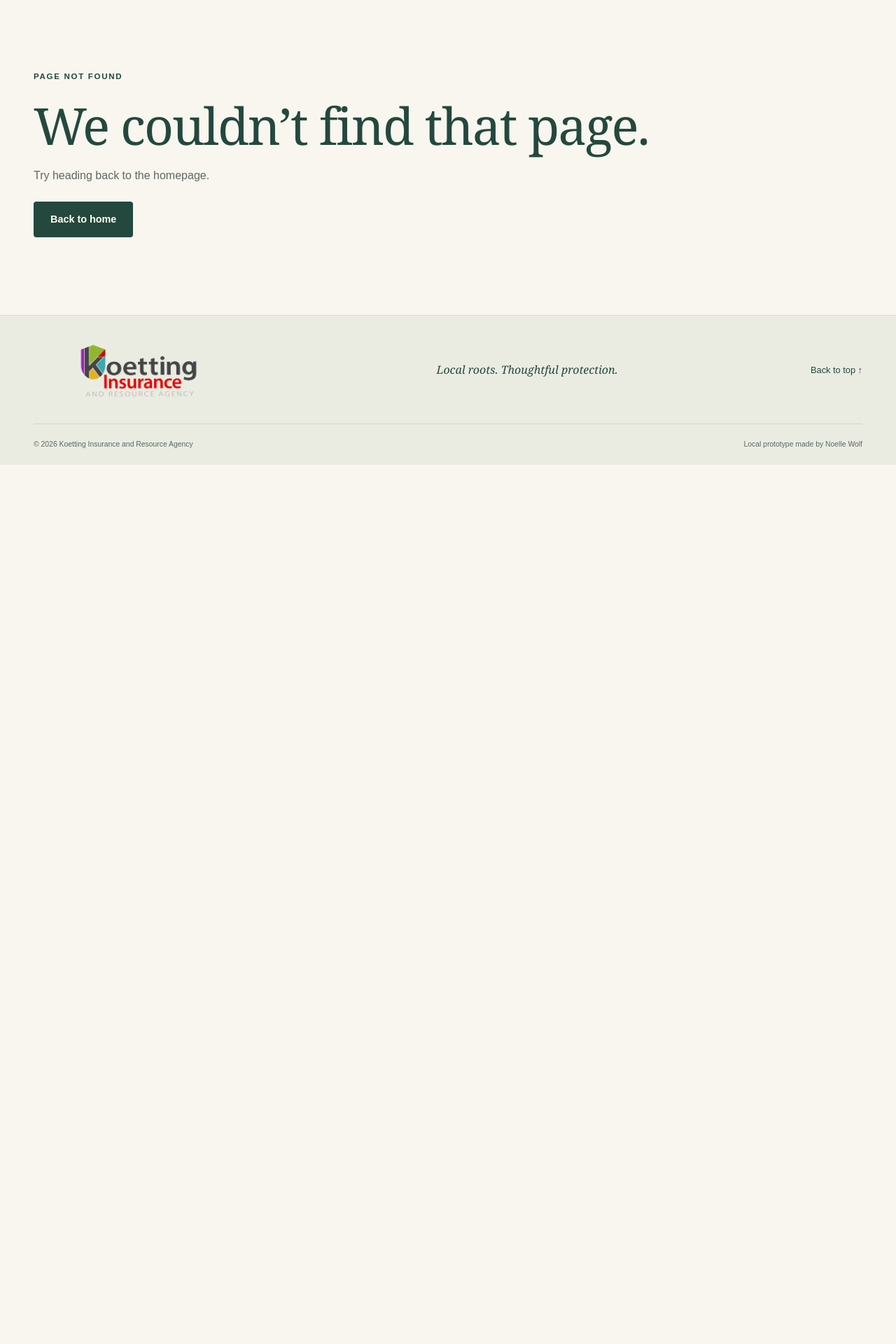
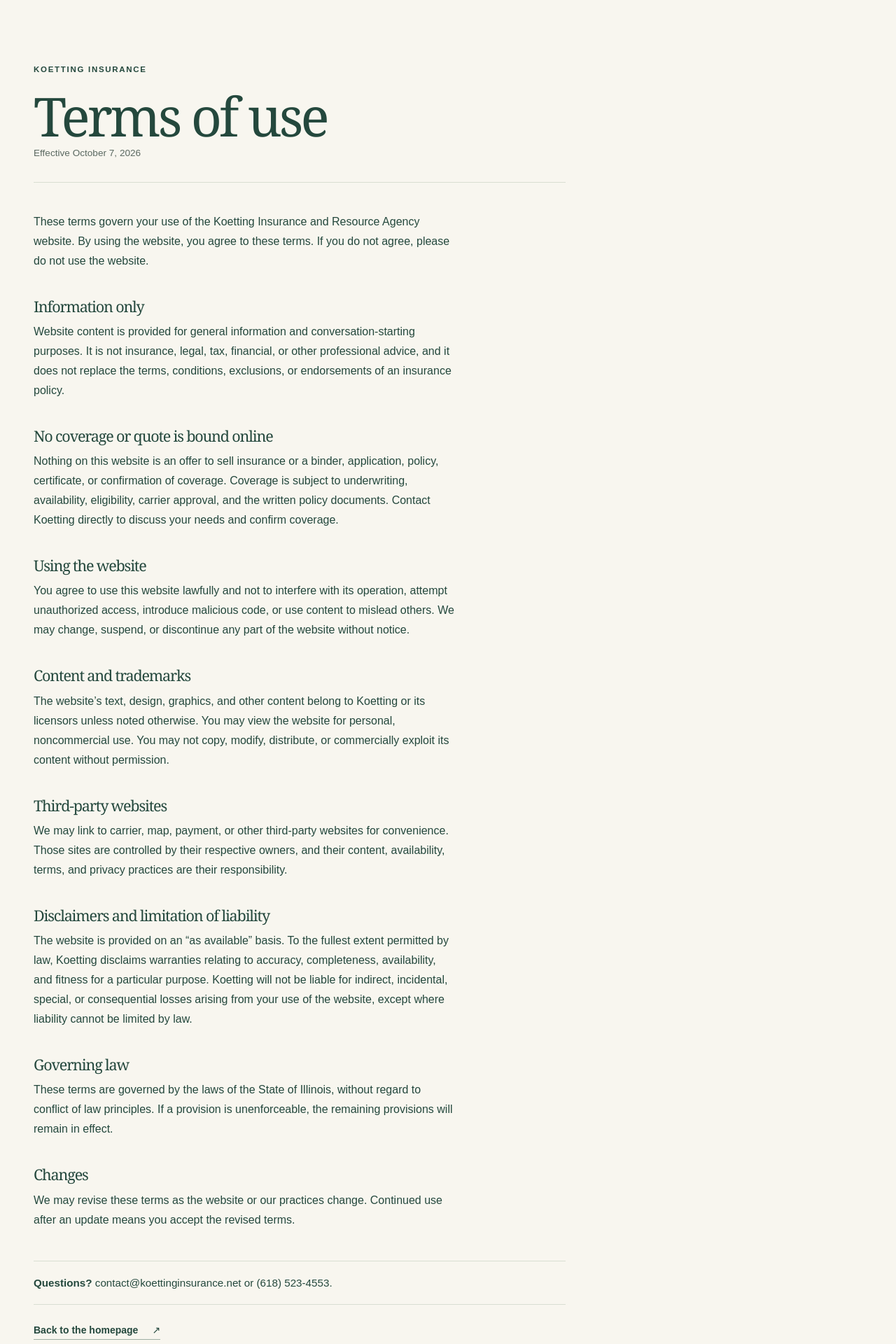
Before and after one commit to noellewolf/KoettingInsurance, a React (Vite) app: page /terms in a window 1280 px wide. Shown: the part 140-2060 px from the top of the page at 70% size. Before the commit the page ends 804 px from the top, so only its background shows below. Built offline with nearby package versions, Linux system fonts and the light colour scheme.

Commit message:
Adding a privacy policy and terms of service

```diff
--- a/src/SiteLayout.tsx
+++ b/src/SiteLayout.tsx
@@ -25,6 +25,10 @@
     document.title =
       normalizedPath === '/billing-claims'
         ? 'Claims & Billing | Koetting Insurance'
+        : normalizedPath === '/privacy'
+          ? 'Privacy Policy | Koetting Insurance'
+          : normalizedPath === '/terms'
+            ? 'Terms of Use | Koetting Insurance'
         : normalizedPath === '/'
           ? 'Koetting | Insurance rooted in community'
           : 'Page Not Found | Koetting Insurance';
@@ -53,7 +57,11 @@
           <span>
             © {new Date().getFullYear()} {agency.name}
           </span>
-          <span>Local prototype made by Noelle Wolf</span>
+          <span className="footer-legal-links">
+            <Link to="/privacy">Privacy</Link>
+            <Link to="/terms">Terms</Link>
+            <span>Local prototype made by Noelle Wolf</span>
+          </span>
         </div>
       </footer>
       <a className="mobile-call-bar" href={agency.phoneHref}>
--- /dev/null
+++ b/src/components/LegalPage.tsx
@@ -0,0 +1,73 @@
+import { Link } from 'react-router-dom';
+import { agency } from '../data';
+
+type LegalPageProps = { type: 'privacy' | 'terms' };
+
+export default function LegalPage({ type }: LegalPageProps) {
+  const isPrivacy = type === 'privacy';
+  return (
+    <main id="main" className="legal-page container">
+      <div className="legal-intro">
+        <p className="eyebrow">KOETTING INSURANCE</p>
+        <h1>{isPrivacy ? 'Privacy policy' : 'Terms of use'}</h1>
+        <p className="legal-effective">Effective October 7, 2026</p>
+      </div>
+      {isPrivacy ? <PrivacyContent /> : <TermsContent />}
+      <div className="legal-contact">
+        <strong>Questions?</strong>{' '}
+        <a href={`mailto:${agency.email}`}>{agency.email}</a> or{' '}
+        <a href={agency.phoneHref}>{agency.phone}</a>.
+      </div>
+      <Link className="inline-link legal-back-link" to="/">
+        Back to the homepage <span aria-hidden="true">↗</span>
+      </Link>
+    </main>
+  );
+}
+
+function PrivacyContent() {
+  return (
+    <div className="legal-content">
+      <p>Koetting Insurance and Resource Agency (“Koetting,” “we,” “us,” or “our”) respects your privacy. This policy explains how information is handled when you visit this website.</p>
+      <h2>Information you provide</h2>
+      <p>This website includes a quote and contact form that asks for information such as your name, email address, phone number, coverage interests, and message. In this prototype, the form is for demonstration only: submissions are not transmitted to Koetting, stored by us, or used to create an insurance request.</p>
+      <p>If the form becomes connected to a real service, we will update this policy before using it to explain where submissions go, how they are used, and how long they are retained.</p>
+      <h2>Information collected automatically</h2>
+      <p>Our hosting provider or website tools may receive technical information such as your IP address, browser type, device, referring page, and pages visited. We currently do not use this prototype to sell personal information or to place advertising cookies. If we add analytics, advertising, chat, or other tracking tools, this policy will be updated and any required choices or notices will be provided.</p>
+      <h2>How information may be used</h2>
+      <p>Information may be used to operate and secure the website, respond to questions, evaluate coverage needs, communicate with you, and provide or administer insurance services. We may share information with service providers and insurance carriers when needed to provide a requested service, as required by law, or to protect our rights and users.</p>
+      <h2>Insurance information</h2>
+      <p>A website privacy policy is not a substitute for any privacy notice, authorization, or other disclosure required for insurance or financial information. Those notices may apply when you become a customer or provide information through another channel.</p>
+      <h2>Security and retention</h2>
+      <p>We use reasonable safeguards appropriate to the information and the purpose for which it is handled. No website or transmission is completely secure. We retain information only as long as reasonably needed for the purpose collected, our business records, and legal obligations.</p>
+      <h2>Children and third-party links</h2>
+      <p>This website is not directed to children under 13. We are not responsible for the privacy practices of carrier, map, payment, or other third-party websites linked from this site.</p>
+      <h2>Changes</h2>
+      <p>We may update this policy as our website or practices change. The effective date above will identify the latest version.</p>
+    </div>
+  );
+}
+
+function TermsContent() {
+  return (
+    <div className="legal-content">
+      <p>These terms govern your use of the Koetting Insurance and Resource Agency website. By using the website, you agree to these terms. If you do not agree, please do not use the website.</p>
+      <h2>Information only</h2>
+      <p>Website content is provided for general information and conversation-starting purposes. It is not insurance, legal, tax, financial, or other professional advice, and it does not replace the terms, conditions, exclusions, or endorsements of an insurance policy.</p>
+      <h2>No coverage or quote is bound online</h2>
+      <p>Nothing on this website is an offer to sell insurance or a binder, application, policy, certificate, or confirmation of coverage. Coverage is subject to underwriting, availability, eligibility, carrier approval, and the written policy documents. Contact Koetting directly to discuss your needs and confirm coverage.</p>
+      <h2>Using the website</h2>
+      <p>You agree to use this website lawfully and not to interfere with its operation, attempt unauthorized access, introduce malicious code, or use content to mislead others. We may change, suspend, or discontinue any part of the website without notice.</p>
+      <h2>Content and trademarks</h2>
+      <p>The website’s text, design, graphics, and other content belong to Koetting or its licensors unless noted otherwise. You may view the website for personal, noncommercial use. You may not copy, modify, distribute, or commercially exploit its content without permission.</p>
+      <h2>Third-party websites</h2>
+      <p>We may link to carrier, map, payment, or other third-party websites for convenience. Those sites are controlled by their respective owners, and their content, availability, terms, and privacy practices are their responsibility.</p>
+      <h2>Disclaimers and limitation of liability</h2>
+      <p>The website is provided on an “as available” basis. To the fullest extent permitted by law, Koetting disclaims warranties relating to accuracy, completeness, availability, and fitness for a particular purpose. Koetting will not be liable for indirect, incidental, special, or consequential losses arising from your use of the website, except where liability cannot be limited by law.</p>
+      <h2>Governing law</h2>
+      <p>These terms are governed by the laws of the State of Illinois, without regard to conflict of law principles. If a provision is unenforceable, the remaining provisions will remain in effect.</p>
+      <h2>Changes</h2>
+      <p>We may revise these terms as the website or our practices change. Continued use after an update means you accept the revised terms.</p>
+    </div>
+  );
+}
--- a/src/router.tsx
+++ b/src/router.tsx
@@ -2,6 +2,7 @@
 import HomePage from './App';
 import ClaimsBillingSection from './components/ClaimsBillingSection';
 import SiteLayout from './SiteLayout';
+import LegalPage from './components/LegalPage';
 
 function ClaimsBillingPage() {
   return (
@@ -27,6 +28,8 @@
 export const pageRoutes: RouteObject[] = [
   { index: true, element: <HomePage /> },
   { path: 'billing-claims', element: <ClaimsBillingPage /> },
+  { path: 'privacy', element: <LegalPage type="privacy" /> },
+  { path: 'terms', element: <LegalPage type="terms" /> },
   { path: '*', element: <NotFoundPage /> },
 ];
 
--- a/src/styles.css
+++ b/src/styles.css
@@ -734,6 +734,52 @@
   font-size: 0.65rem;
   color: var(--muted);
   line-height: 1.7;
+}
+.footer-legal-links {
+  display: flex;
+  align-items: center;
+  gap: 16px;
+}
+.legal-page {
+  padding-block: 80px 100px;
+}
+.legal-intro {
+  max-width: 760px;
+  padding-bottom: 34px;
+  border-bottom: 1px solid var(--border);
+}
+.legal-intro h1 {
+  margin: 10px 0 8px;
+  font-size: clamp(2.8rem, 6vw, 5.5rem);
+  line-height: 0.95;
+  letter-spacing: -0.05em;
+}
+.legal-effective {
+  color: var(--muted);
+  font-size: 0.85rem;
+  margin: 0;
+}
+.legal-content {
+  max-width: 760px;
+  padding-block: 42px 28px;
+}
+.legal-content p {
+  max-width: 68ch;
+  line-height: 1.75;
+}
+.legal-content h2 {
+  margin: 38px 0 10px;
+  font-size: 1.35rem;
+}
+.legal-contact {
+  max-width: 760px;
+  padding: 22px 0;
+  border-block: 1px solid var(--border);
+  font-size: 0.95rem;
+}
+.legal-back-link {
+  display: inline-flex;
+  margin-top: 28px;
 }
 .skip-link {
   position: absolute;
```
